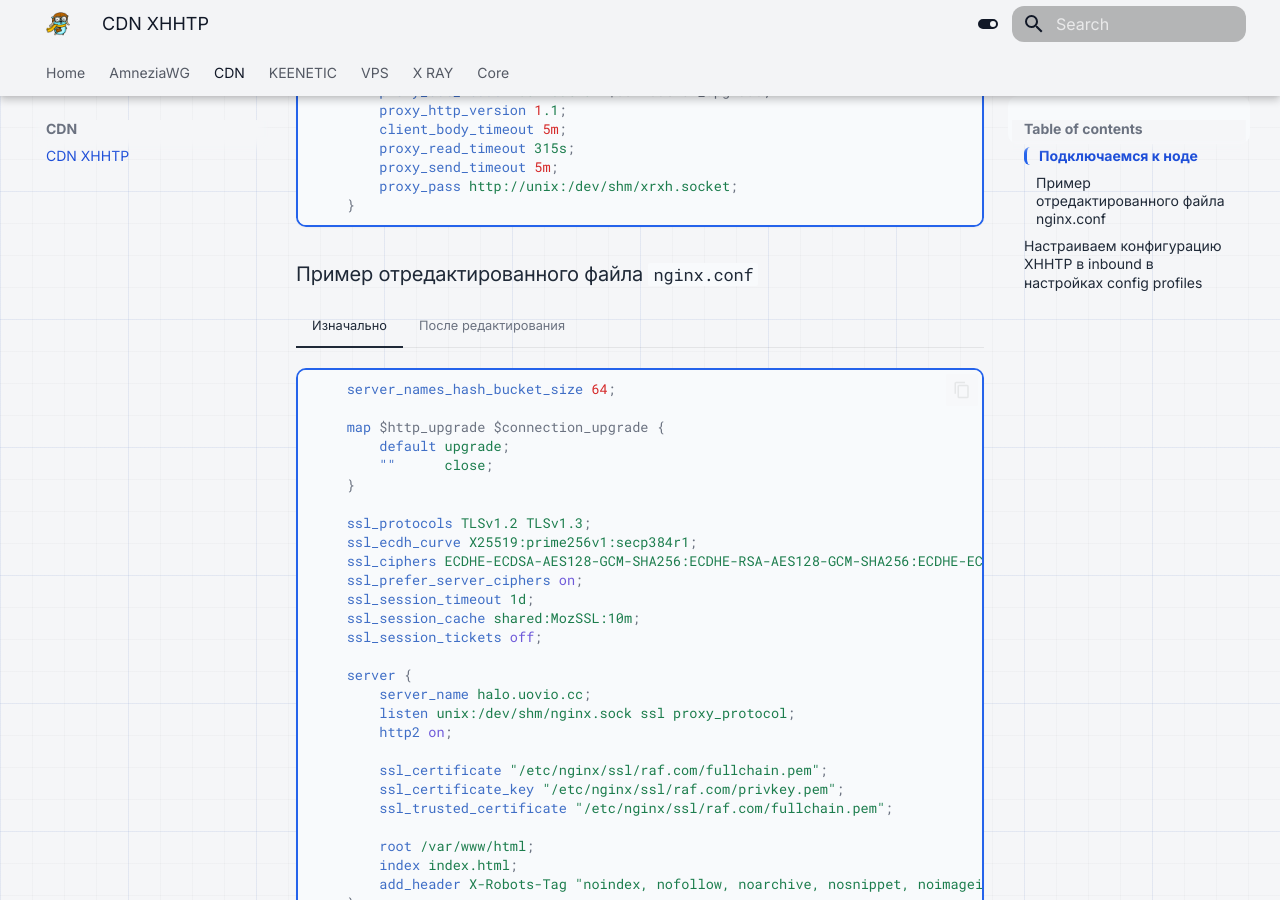
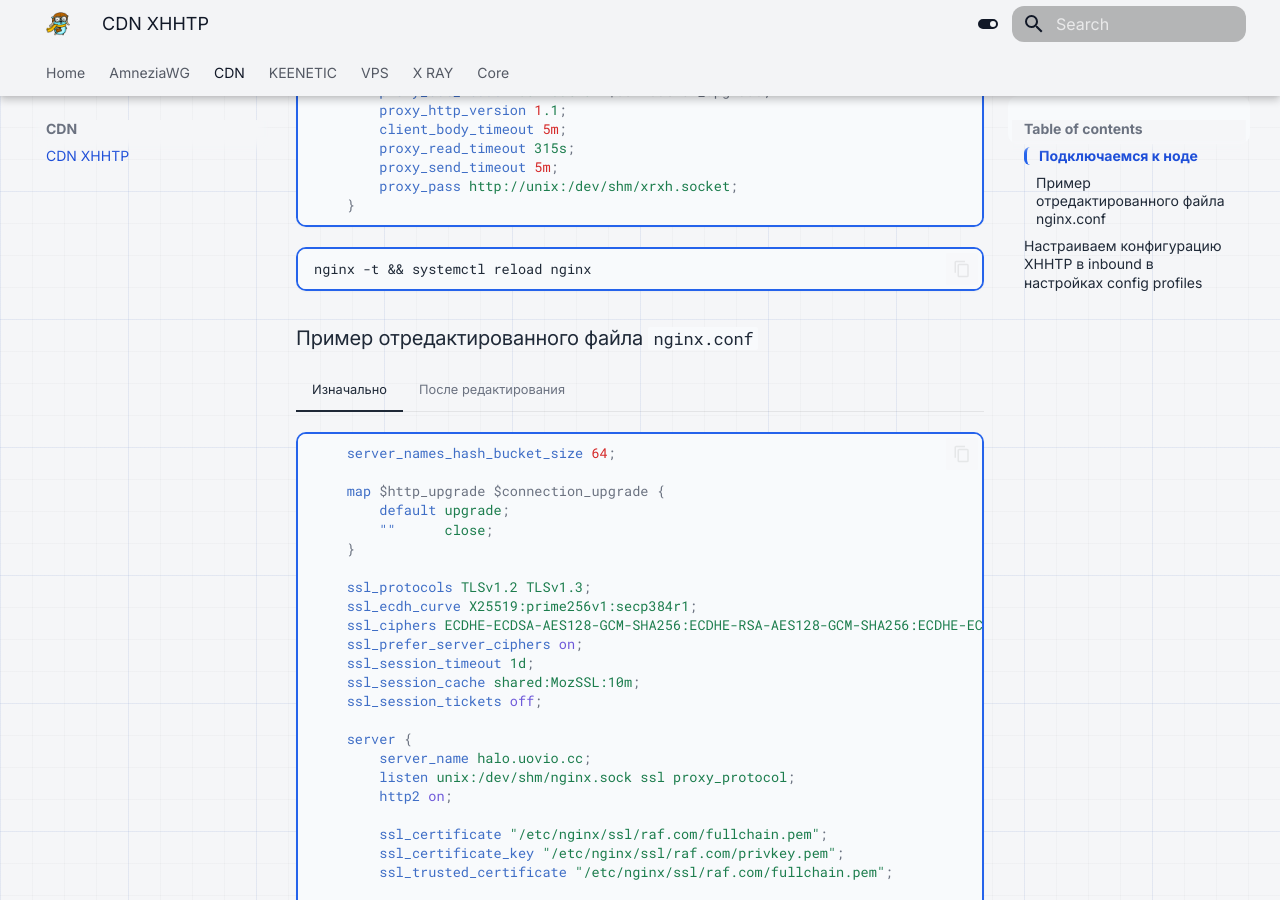
Before and after one commit to raf-legiz/core-docs, an MkDocs documentation site: the page built from docs/CDN/CDN XHHTP.md, in a window 1280 px wide and 900 px high, scrolled down 545 px. Built offline with MkDocs 1.6.1 and Material for MkDocs 9.7.7, drawn with Linux system fonts in a browser that asks for light colours.

Commit message:
Add nginx test and reload commandвм
Added command to test and reload nginx configuration.

````diff
--- a/docs/CDN/CDN XHHTP.md
+++ b/docs/CDN/CDN XHHTP.md
@@ -26,6 +26,9 @@
         proxy_send_timeout 5m;
         proxy_pass http://unix:/dev/shm/xrxh.socket;
     }
+```
+```
+nginx -t && systemctl reload nginx
 ```
 
 ### Пример отредактированного файла  `nginx.conf`
````
